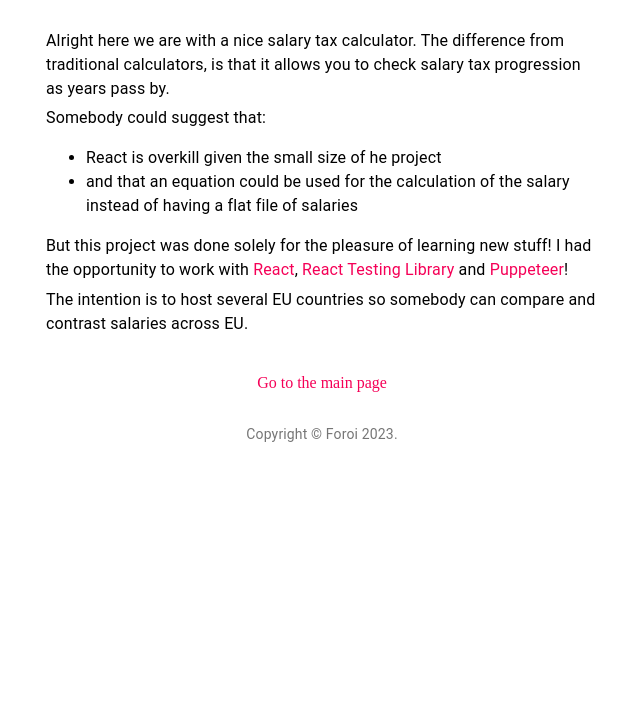
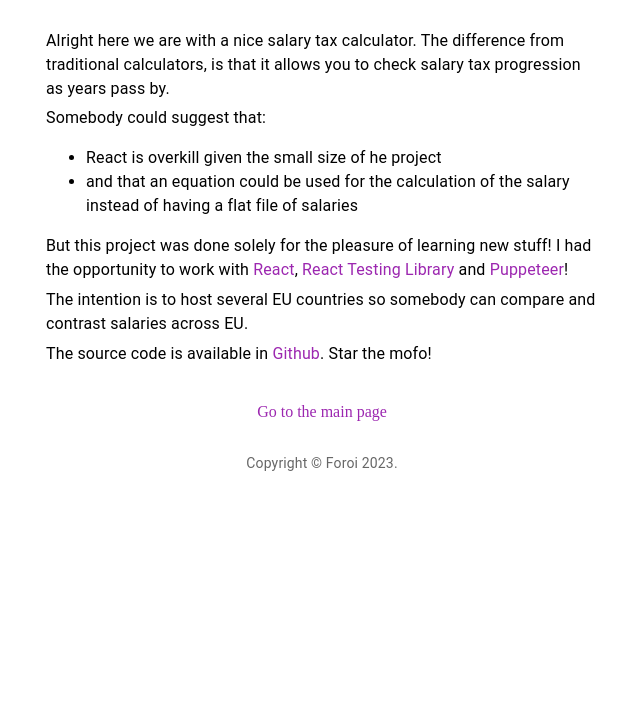
Before and after one commit to katsadim/taxes, a Gatsby site: page /about in a window 1280 px wide. Shown: the part 89-800 px from the top of the page, without its empty margins (318-958 px from the left). Built offline with nearby package versions, Linux system fonts and the light colour scheme; Gatsby itself is replaced by a stand-in of ours.

Commit message:
added 3 more years
also updated deps

```diff
--- a/gatsby-config.js
+++ b/gatsby-config.js
@@ -17,6 +17,6 @@ module.exports = {
     `gatsby-plugin-typescript`,
   ],
   siteMetadata: {
-    title: 'My page',
+    title: 'Forolagnia',
   },
 };
--- a/plugins/gatsby-plugin-top-layout/TopLayout.js
+++ b/plugins/gatsby-plugin-top-layout/TopLayout.js
@@ -1,8 +1,8 @@
 import React from 'react';
 import PropTypes from 'prop-types';
 import { Helmet } from 'react-helmet';
-import CssBaseline from '@material-ui/core/CssBaseline';
-import { ThemeProvider } from '@material-ui/core/styles';
+import CssBaseline from '@mui/material/CssBaseline';
+import { ThemeProvider } from '@mui/material//styles';
 import theme from '../../src/theme';
 
 export default function TopLayout(props) {
--- a/src/components/Copyright.tsx
+++ b/src/components/Copyright.tsx
@@ -1,12 +1,12 @@
 import React, { FunctionComponent } from 'react';
-import { Typography } from '@material-ui/core';
-import MuiLink from '@material-ui/core/Link';
+import { Typography } from '@mui/material';
+import MuiLink from '@mui/material/Link';
 
 export const Copyright: FunctionComponent = () => {
     return (
         <Typography variant="body2" color="textSecondary" align="center">
             {'Copyright © '}
-            <MuiLink color="inherit" href="https://material-ui.com/">
+            <MuiLink color="inherit" href="https://material-ui.com/" underline="hover">
                 Foroi
             </MuiLink>{' '}
             {new Date().getFullYear()}
--- a/src/components/Link.tsx
+++ b/src/components/Link.tsx
@@ -1,10 +1,10 @@
 import React from 'react';
-import MuiLink from '@material-ui/core/Link';
+import MuiLink from '@mui/material/Link';
 import { Link as GatsbyLink } from 'gatsby';
 import { GatsbyLinkProps } from 'gatsby-link';
 
 const Link = React.forwardRef<HTMLAnchorElement, GatsbyLinkProps<any>>(function Link(props, ref) {
-    return <MuiLink component={GatsbyLink} ref={ref} {...props} />;
+    return <MuiLink component={GatsbyLink} ref={ref} {...props} underline="hover" />;
 });
 
 export default Link;
--- a/src/components/SearchBar.tsx
+++ b/src/components/SearchBar.tsx
@@ -1,5 +1,5 @@
 import React, { FunctionComponent, useState } from 'react';
-import { InputAdornment, TextField } from '@material-ui/core';
+import { InputAdornment, TextField } from '@mui/material';
 
 type Props = {
     handleChange: (searchTerm: number) => void;
--- a/src/constants.ts
+++ b/src/constants.ts
@@ -16,5 +16,8 @@ export const ZERO_SALARY: ChartNetSalaryPoint[] = [
     '2018',
     '2019',
     '2020',
+    '2021',
+    '2022',
+    '2023',
 ].map(year => ({ year, salary: 0 }));
 export const MIN_SALARY = 0;
--- a/src/pages/about.tsx
+++ b/src/pages/about.tsx
@@ -1,23 +1,23 @@
 import React from 'react';
-import Container from '@material-ui/core/Container';
-import Typography from '@material-ui/core/Typography';
-import Box from '@material-ui/core/Box';
+import Container from '@mui/material/Container';
+import Typography from '@mui/material/Typography';
+import Box from '@mui/material/Box';
 import Link from '../components/Link';
-import { Copyright } from '../components/Copyright';
-import { Grid } from '@material-ui/core';
-import MuiLink from '@material-ui/core/Link';
+import {Copyright} from '../components/Copyright';
+import {Grid} from '@mui/material';
+import MuiLink from '@mui/material/Link';
 
 export default function About() {
     return (
         <Container maxWidth="sm">
             <Box my={4}>
-                <Grid container spacing={4} justify="center">
-                    <Grid container item xs={12} justify="center">
+                <Grid container spacing={4} justifyContent="center">
+                    <Grid container item xs={12} justifyContent="center">
                         <Typography variant="h4" component="h1" gutterBottom>
                             After tax Calc
                         </Typography>
                     </Grid>
-                    <Grid container item xs={12} justify="center">
+                    <Grid container item xs={12} justifyContent="left">
                         <Typography variant="body1" component="h1" gutterBottom>
                             Alright here we are with a nice salary tax calculator. The difference from traditional
                             calculators, is that it allows you to check salary tax progression as years pass by.
@@ -33,15 +33,21 @@ export default function About() {
                             </ul>
                             But this project was done solely for the pleasure of learning new stuff! I had the
                             opportunity to work with{' '}
-                            <MuiLink color="secondary" href="https://reactjs.org/">
+                            <MuiLink color="secondary" href="https://reactjs.org/" underline="hover">
                                 React
                             </MuiLink>
                             ,{' '}
-                            <MuiLink color="secondary" href="https://github.com/testing-library/react-testing-library">
+                            <MuiLink
+                                color="secondary"
+                                href="https://github.com/testing-library/react-testing-library"
+                                underline="hover">
                                 React Testing Library
                             </MuiLink>{' '}
                             and{' '}
-                            <MuiLink color="secondary" href="https://github.com/puppeteer/puppeteer">
+                            <MuiLink
+                                color="secondary"
+                                href="https://github.com/puppeteer/puppeteer"
+                                underline="hover">
                                 Puppeteer
                             </MuiLink>
                             !
@@ -50,14 +56,24 @@ export default function About() {
                             The intention is to host several EU countries so somebody can compare and contrast salaries
                             across EU.
                         </Typography>
+                        <Typography variant="body1" component="h1" gutterBottom>
+                            The source code is available in{' '}
+                            <MuiLink
+                                color="secondary"
+                                href="https://github.com/katsadim/taxes"
+                                underline="hover">
+                                Github
+                            </MuiLink>
+                            . Star the mofo!
+                        </Typography>
                     </Grid>
-                    <Grid container item xs={12} justify="center">
+                    <Grid container item xs={12} justifyContent="center">
                         <Link to="/" color="secondary">
                             Go to the main page
                         </Link>
                     </Grid>
                     <Grid item xs={12}>
-                        <Copyright />
+                        <Copyright/>
                     </Grid>
                 </Grid>
             </Box>
--- a/src/theme.js
+++ b/src/theme.js
@@ -1,8 +1,8 @@
-import { red } from '@material-ui/core/colors';
-import { createMuiTheme } from '@material-ui/core/styles';
+import { red } from '@mui/material/colors';
+import { createTheme, adaptV4Theme } from '@mui/material/styles';
 
 // A custom theme for this app
-const theme = createMuiTheme({
+const theme = createTheme(adaptV4Theme({
     palette: {
         primary: {
             main: '#556cd6',
@@ -17,6 +17,6 @@ const theme = createMuiTheme({
             default: '#fff',
         },
     },
-});
+}));
 
 export default theme;
```
Also changed, not shown: package.json (+31 -28 lines), src/components/SalaryChart.tsx (+13 -12 lines), src/components/SearchBarIcon.tsx (+4 -3 lines), src/pages/index.tsx (+11 -11 lines), README.md.
